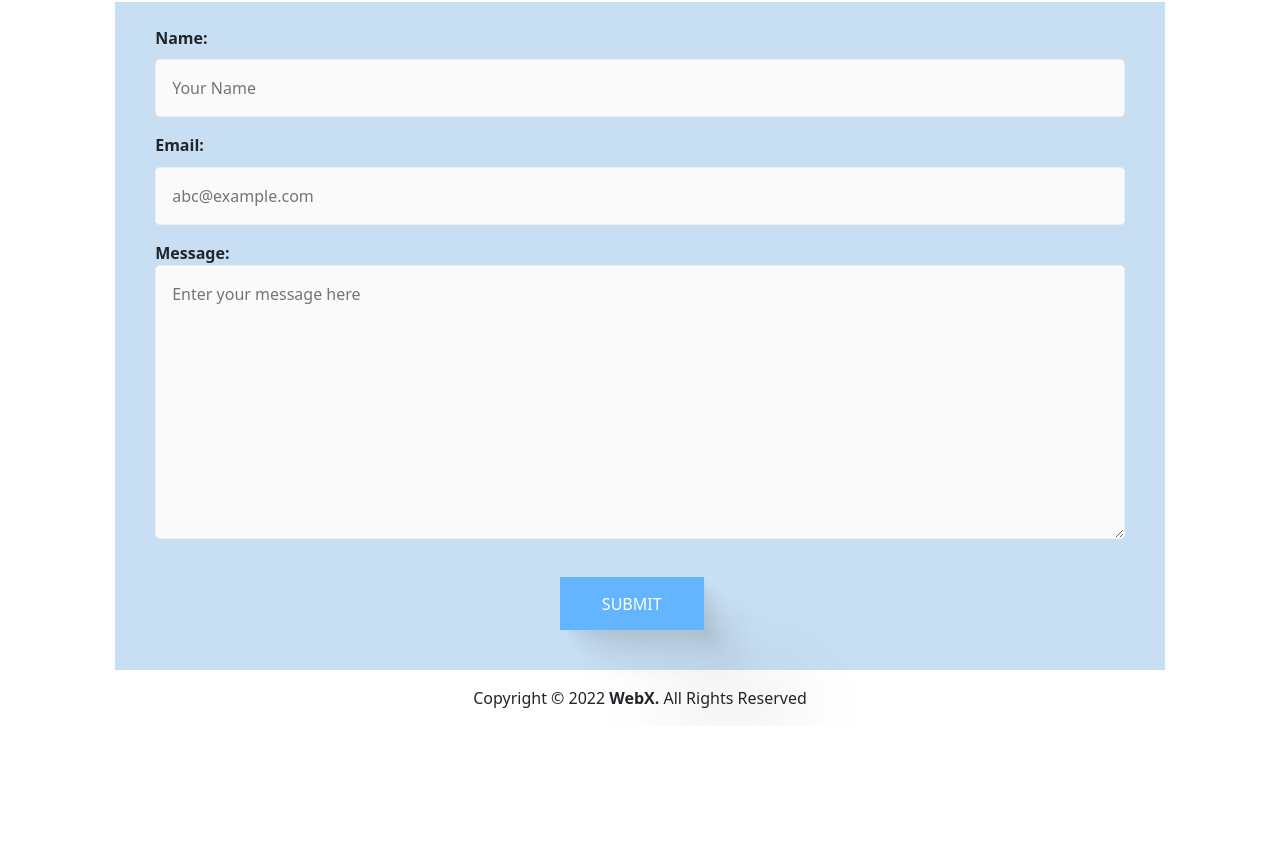
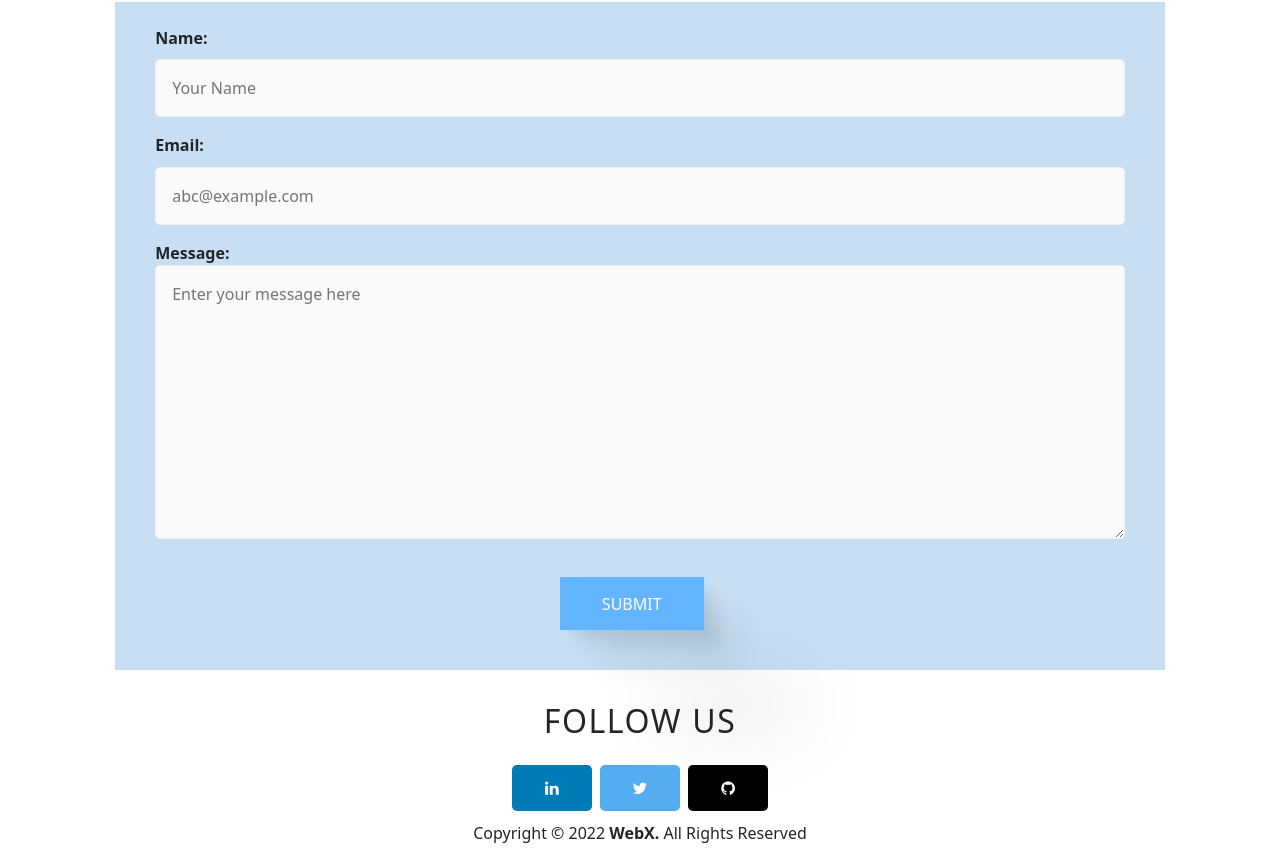
Before and after one commit to yashikabhargava/WebX, a plain HTML site: page index.html in a window 1280 px wide. Shown: the part 7865-8726 px from the top of the page. Before the commit the page ends 8591 px from the top, so only its background shows below. Drawn offline with nearby package versions, Linux system fonts and the light colour scheme; files whose address does not match are found by name; a web font is replaced by a local one.

Commit message:
follow buttons add

```diff
--- a/index.html
+++ b/index.html
@@ -12,6 +12,7 @@
     <title>WebX</title>
     <!--For Share Buttons-->
     <script type="text/javascript" src="https://platform-api.sharethis.com/js/sharethis.js#property=633ac625c2af2800193d4b78&product=sticky-share-buttons" async="async"></script>
+    <link rel="stylesheet" href="https://cdnjs.cloudflare.com/ajax/libs/font-awesome/4.7.0/css/font-awesome.min.css">
 </head>
 <body>
 
@@ -558,6 +559,15 @@
     <footer>
         <!--For share Buttons -->
         <div class="sharethis-sticky-share-buttons"></div>
+        <div><h2>Follow Us</h2></div>
+        <!--Follow Us buttons -->
+        <div style="text-align: center; margin-bottom: 10px;">
+            <a href="#" class="fa fa-linkedin"></a> <!--Add your Linkedin-->
+            <a href="#" class="fa fa-twitter"></a>
+            <a href="#" class="fa fa-github"></a>
+            <!-- <a href="#" class="fa fa-hashnode"></a> -->
+        <!--Follow us button ENd-->
+        </div>
         <p>Copyright © 2022 <strong>WebX.</strong> All Rights Reserved</p>
     </footer>
 
--- a/style.css
+++ b/style.css
@@ -378,3 +378,30 @@ input[type="submit"]:hover {
 label {
   float: left;
 }
+.fa {
+  padding: 15px;
+  font-size: 60px;
+  width: 80px;
+  text-align: center;
+  text-decoration: none;
+  margin: 0px 2px;
+  border-radius: 5px;
+}
+
+.fa:hover {
+    opacity: 0.7;
+}
+.fa-twitter {
+  background: #55ACEE;
+  color: white;
+}
+
+.fa-linkedin {
+  background: #007bb5;
+  color: white;
+}
+
+.fa-github {
+  background: black;
+  color: white;
+}
```
